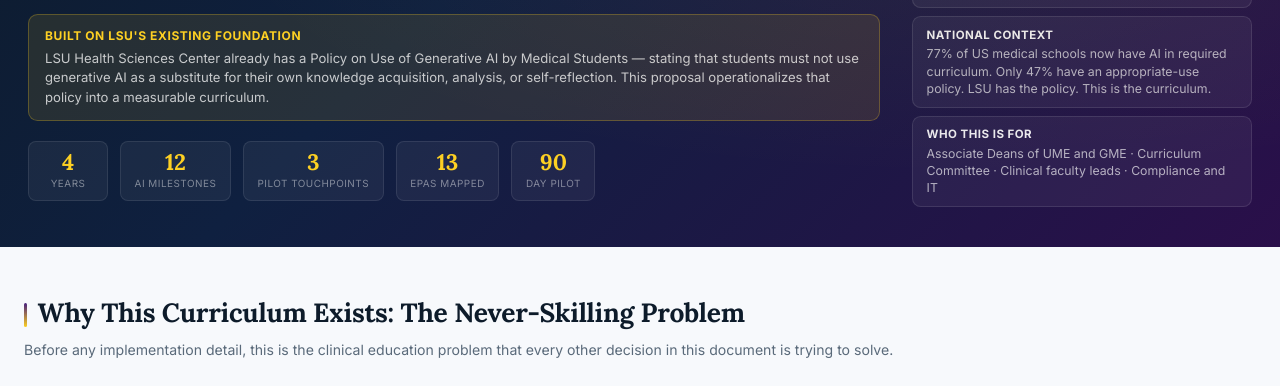
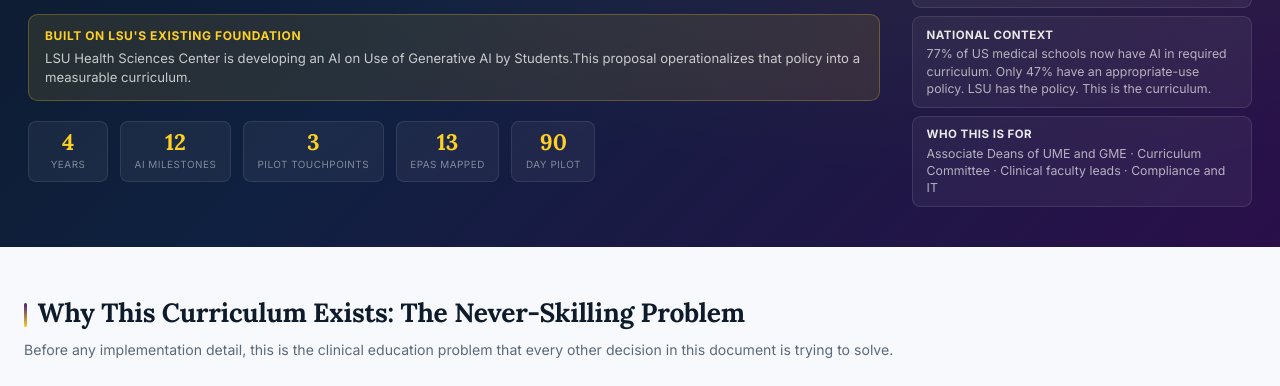
Before and after one commit to DataDrivenMed/AI-Curriculum, a plain HTML site: page index.html in a window 1280 px wide. Shown: the part 358-744 px from the top of the page. Drawn offline with Linux system fonts and the light colour scheme.

Commit message:
Update and rename LSU_AI_Curriculum_FINAL_v4.html to index.html

```diff
--- a/LSU_AI_Curriculum_FINAL_v4.html
+++ b/index.html
@@ -388,7 +388,7 @@
   <p class="hero-sub">Not a course. Not a lecture series. A structured thread woven through M1 to PGY2 that protects independent clinical reasoning while preparing every graduate for the AI-mediated residency environments they will enter on day one.</p>
   <div class="hero-policy-box">
     <strong>Built on LSU's existing foundation</strong>
-    LSU Health Sciences Center already has a Policy on Use of Generative AI by Medical Students — stating that students must not use generative AI as a substitute for their own knowledge acquisition, analysis, or self-reflection. This proposal operationalizes that policy into a measurable curriculum.
+    LSU Health Sciences Center is developing an AI on Use of Generative AI by Students.This proposal operationalizes that policy into a measurable curriculum.
   </div>
   <div class="hero-stats">
     <div class="hstat"><div class="hstat-n">4</div><div class="hstat-l">Years</div></div>
```
